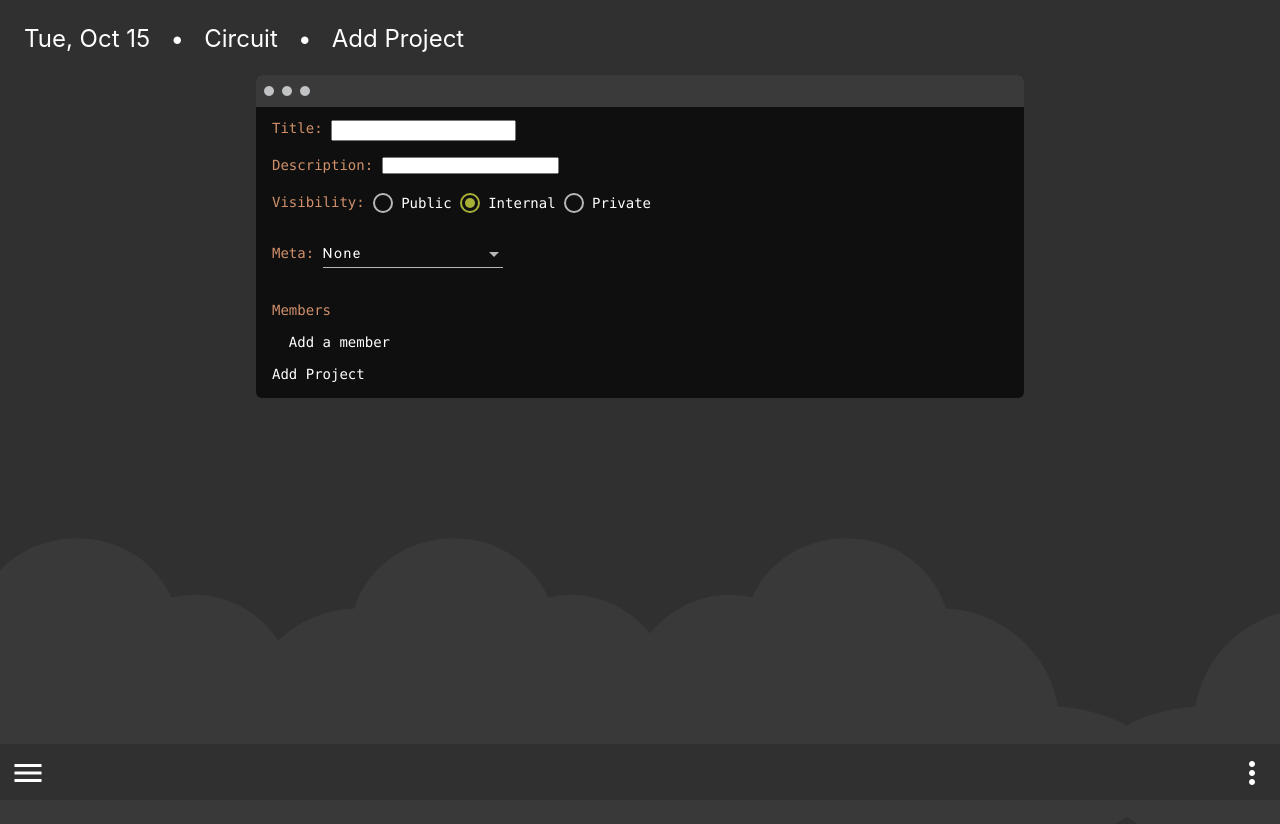
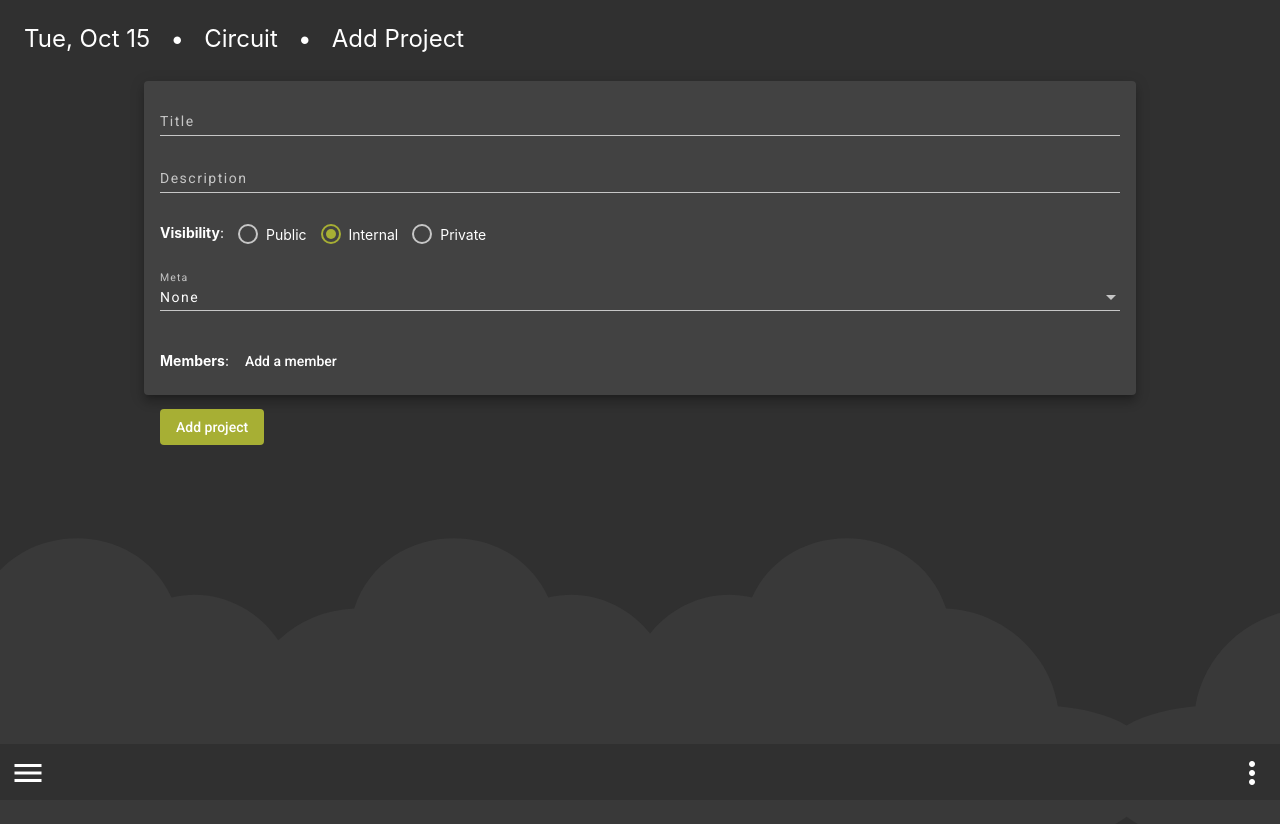
Before and after one commit to kartikeybhardwaj/circuit-fui, an Angular app: page /add/project in a window 1280 px wide. Built offline with nearby package versions, Linux system fonts and the light colour scheme.

Commit message:
new design

```diff
--- a/src/app/add-project/add-project.component.css
+++ b/src/app/add-project/add-project.component.css
@@ -0,0 +1,9 @@
+.visibility-radio-group {
+  display: flex;
+  flex-direction: column;
+  margin: 15px 0;
+}
+
+.visibility-radio-button {
+  margin: 5px;
+}
--- a/src/app/add-project/add-project.component.html
+++ b/src/app/add-project/add-project.component.html
@@ -1,32 +1,78 @@
 <div class="contentCenter">
-  <!-- start - terminal -->
-  <div class="terminal">
-    <pre><span class="terminalBot floatLeft">Title: </span><span class="overflowHiddenBlock"><input type="text" autocomplete="off" class="transparentInput" [(ngModel)]="project.title"></span></pre>
-    <pre><span class="terminalBot floatLeft">Description: </span><span class="overflowHiddenBlock"><textarea id="description" class="transparentInput zeroPadding" cdkTextareaAutosize [(ngModel)]="project.description"></textarea></span></pre>
-    <pre><span class="terminalBot">Visibility: </span><mat-radio-group [(ngModel)]="project.visibility"><mat-radio-button value="public">Public</mat-radio-button> <mat-radio-button value="internal">Internal</mat-radio-button> <mat-radio-button value="private">Private</mat-radio-button></mat-radio-group></pre>
-    <pre><span class="terminalBot">Meta: </span><mat-form-field><mat-select [(ngModel)]="selectedMeta" (selectionChange)="changedProjectMetaId($event)"><mat-option *ngFor="let meta of projectMetas; index as index;" [value]="meta">{{meta.title}}</mat-option></mat-select></mat-form-field></pre>
+  <mat-card class="width-100 mat-elevation-z8 smallMarginTop">
+    <mat-form-field class="width-100">
+      <input matInput [(ngModel)]="project.title" placeholder="Title" autocomplete="off" type="text" value="">
+    </mat-form-field>
+    <mat-form-field class="width-100">
+      <textarea matInput cdkTextareaAutosize [(ngModel)]="project.description" placeholder="Description"
+        autocomplete="off" type="text" value=""></textarea>
+    </mat-form-field>
+    <div class="width-100 colorBright smallMarginTop">
+      <label><strong>Visibility</strong>:</label>
+      <mat-radio-group [(ngModel)]="project.visibility">
+        <mat-radio-button class="smallMarginLeft" value="public">Public</mat-radio-button>
+        <mat-radio-button class="smallMarginLeft" value="internal">Internal</mat-radio-button>
+        <mat-radio-button class="smallMarginLeft" value="private">Private</mat-radio-button>
+      </mat-radio-group>
+    </div>
+    <mat-form-field class="width-100 mediumMarginTop">
+      <mat-label>Meta</mat-label>
+      <mat-select [(ngModel)]="selectedMeta" (selectionChange)="changedProjectMetaId($event)">
+        <mat-option *ngFor="let meta of projectMetas; index as index;" [value]="meta">
+          {{meta.title}}
+        </mat-option>
+      </mat-select>
+    </mat-form-field>
     <ng-container *ngIf="selectedMeta">
       <ng-container *ngFor="let field of selectedMeta.fields; index as indexField;">
         <ng-container *ngIf="field.valueType === 'select'">
-          <pre><span class="terminalBot">{{field.key}}: </span><mat-form-field><mat-select [(ngModel)]="project.fields[field.key]"><mat-option *ngFor="let value of field.value; index as indexValue;" [value]="value">{{value}}</mat-option></mat-select></mat-form-field></pre>
+          <mat-form-field class="width-100">
+            <mat-label>{{field.key}}</mat-label>
+            <mat-select [(ngModel)]="project.fields[field.key]">
+              <mat-option *ngFor="let value of field.value; index as indexValue;" [value]="value">{{value}}</mat-option>
+            </mat-select>
+          </mat-form-field>
         </ng-container>
         <ng-container *ngIf="field.valueType === 'input'">
-          <pre><span class="terminalBot floatLeft">{{field.key}}: </span><span class="overflowHiddenBlock"><input type="text" autocomplete="off" class="transparentInput" [(ngModel)]="project.fields[field.key]"></span></pre>
+          <mat-form-field class="width-100">
+            <input matInput [(ngModel)]="project.fields[field.key]" [placeholder]="field.key" autocomplete="off"
+              type="text" value="">
+          </mat-form-field>
         </ng-container>
       </ng-container>
     </ng-container>
-    <pre class="zeroPaddingBottom"><span class="terminalBot">Members</span></pre>
-    <ng-container *ngFor="let member of project.members; index as indexMember;">
-      <div class="blockquote terminalMarginTop">
-        <pre class="terminalPaddingLeftEM-1"><span class="terminalBot floatLeft">Name: </span><span class="overflowHiddenBlock"><input type="text" autocomplete="off" class="transparentInput" [(ngModel)]="project.members[indexMember].username"></span></pre>
-        <pre class="terminalPaddingLeftEM-1"><span class="terminalBot floatLeft">Role: </span><mat-form-field><mat-select [(ngModel)]="project.members[indexMember].roleId"><mat-option *ngFor="let role of allRoles; index as indexRole;" [value]="role._id">{{role.title}}</mat-option></mat-select></mat-form-field></pre>
-        <pre class="terminalPaddingLeftEM-1 zeroPaddingBottom"><a class="cursorPointer" (click)="deleteMember(indexMember)">Remove</a></pre>
+    <div class="width-100 colorBright smallMarginTop">
+      <label><strong>Members</strong>:</label>
+      <div class="makeRows" *ngIf="project.members.length">
+        <mat-card class="makeRowChild innerMatCard smallMarginTop mat-elevation-z8"
+          *ngFor="let member of project.members; index as indexMember;">
+          <mat-form-field class="width-100">
+            <input matInput [(ngModel)]="project.members[indexMember].username" placeholder="Username"
+              autocomplete="off" type="text" value="">
+          </mat-form-field>
+          <mat-form-field class="width-100">
+            <mat-label>Role</mat-label>
+            <mat-select [(ngModel)]="project.members[indexMember].roleId">
+              <mat-option *ngFor="let role of allRoles; index as indexRole;" [value]="role._id">
+                {{role.title}}
+              </mat-option>
+            </mat-select>
+          </mat-form-field>
+          <button mat-stroked-button color="warn" (click)="deleteMember(indexMember)">
+            Remove
+          </button>
+        </mat-card>
       </div>
-    </ng-container>
-    <pre class="terminalPaddingTop"><a class="cursorPointer" (click)="addMember()">  {{project.members.length === 0 ? 'Add a member' : 'Add another member'}}</a></pre>
-    <pre><a class="cursorPointer" [ngClass]="isAdding ? 'disabled' : ''" (click)="addProject()">Add Project</a> <span class="inlineBlock" *ngIf="isAdding"><mat-progress-spinner class="inlineBlock" color="primary" mode="indeterminate" [diameter]="14"></mat-progress-spinner></span></pre>
-    <pre *ngIf="errorMessage.length"><span class="terminalBotError">circuit:</span> {{errorMessage}}</pre>
-    <pre *ngIf="message.length"><span class="terminalBot">circuit:</span> {{message}}</pre>
+      <button mat-button (click)="addMember()" [ngClass]="project.members.length === 0 ? '' : 'smallMarginTop'">
+        {{project.members.length === 0 ? 'Add a member' : 'Add another member'}}
+      </button>
+    </div>
+  </mat-card>
+  <div class="rebootAlignItems width-100 smallMarginTop">
+    <button mat-flat-button class="colorBright floatLeft" color="accent" [disabled]="isAdding" (click)="addProject()">
+      Add project
+    </button>
+    <mat-progress-spinner *ngIf="isAdding" class="inlineBlock smallMarginLeft floatLeft" color="primary" mode="indeterminate" [diameter]="36">
+    </mat-progress-spinner>
   </div>
-  <!-- end - terminal -->
 </div>
--- a/src/app/add-project/add-project.component.ts
+++ b/src/app/add-project/add-project.component.ts
@@ -24,8 +24,6 @@ export class AddProjectComponent implements OnInit {
   allRoles: any = [];
   selectedRole: any = {};
 
-  message = '';
-  errorMessage = '';
   isAdding = false;
 
   constructor(
@@ -177,9 +175,10 @@ export class AddProjectComponent implements OnInit {
   }
 
   addProject(): void {
-    this.message = '';
-    this.errorMessage = '';
     this.isAdding = true;
+    setTimeout(() => {
+      this.isAdding = false;
+    }, 2500);
   }
 
 }
```
